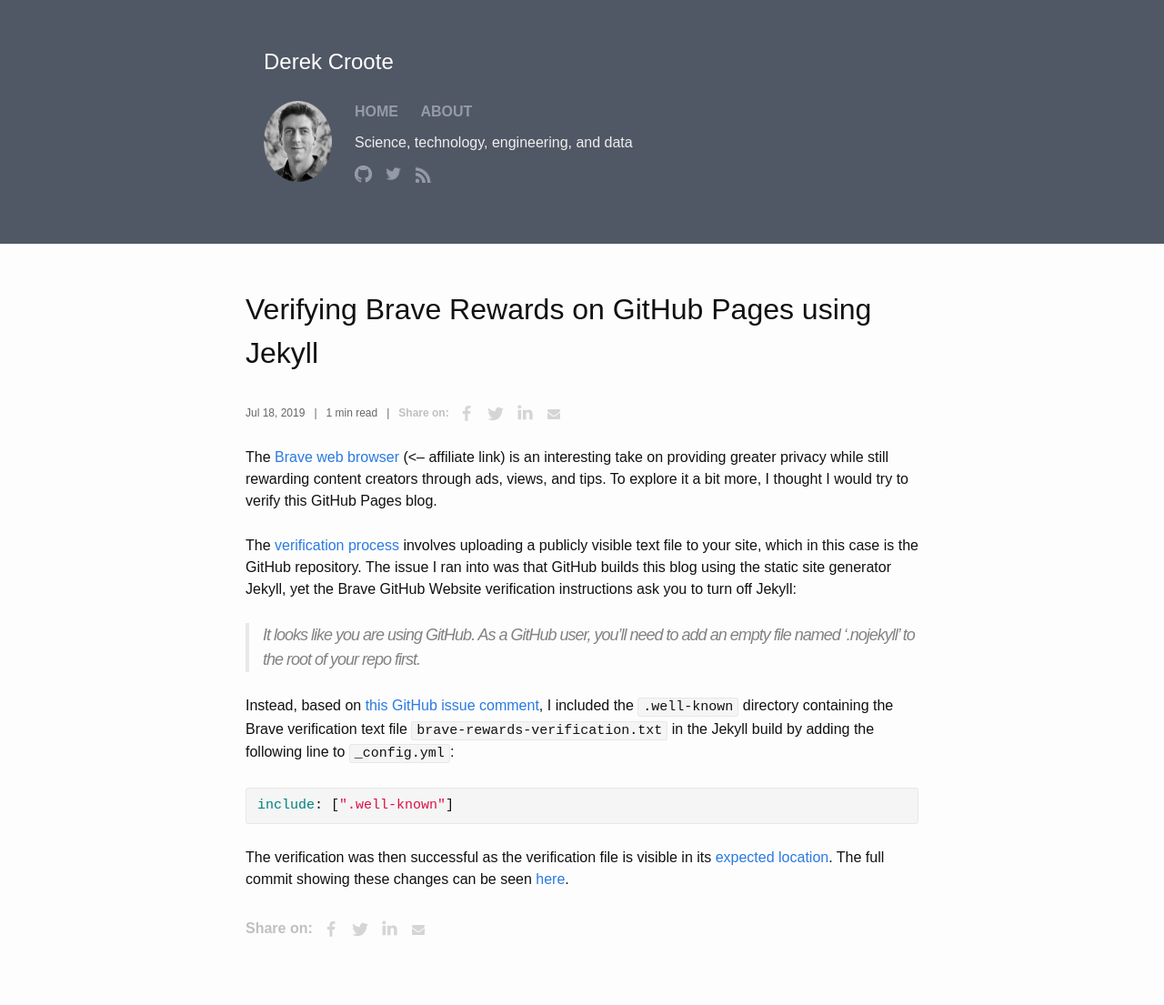
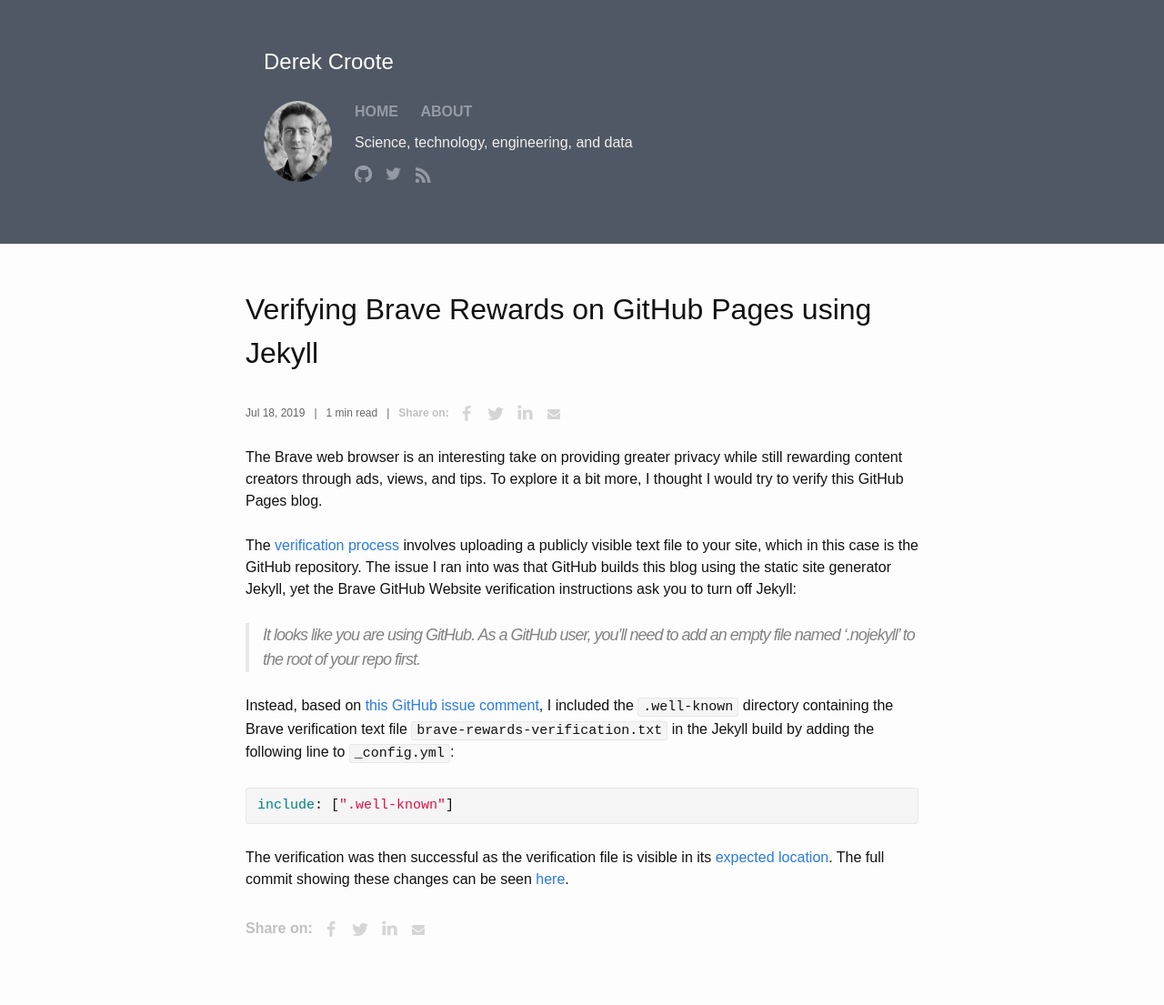
Before and after one commit to dcroote/dcroote.github.io, a Jekyll site: the page built from _posts/2019-07-18-github-pages-brave.md, in a window 1280 px wide. Shown: the whole page at 91% size. Built offline with Jekyll 4.4.1, drawn with Linux system fonts in a browser that asks for light colours; comment, search, counter and statistics services are not loaded.

Commit message:
Remove Brave browser affiliate link

```diff
--- a/_posts/2019-07-18-github-pages-brave.md
+++ b/_posts/2019-07-18-github-pages-brave.md
@@ -5,7 +5,7 @@
 comments: true
 ---
 
-The [Brave web browser](https://brave.com/dcr800) (<-- affiliate link) is an interesting take on providing greater privacy while still rewarding content creators through ads, views, and tips. To explore it a bit more, I thought I would try to verify this GitHub Pages blog.
+The Brave web browser is an interesting take on providing greater privacy while still rewarding content creators through ads, views, and tips. To explore it a bit more, I thought I would try to verify this GitHub Pages blog.
 
 The [verification process](https://publishers.basicattentiontoken.org/) involves uploading a publicly visible text file to your site, which in this case is the GitHub repository. The issue I ran into was that GitHub builds this blog using the static site generator Jekyll, yet the Brave GitHub Website verification instructions ask you to turn off Jekyll:
 
```
